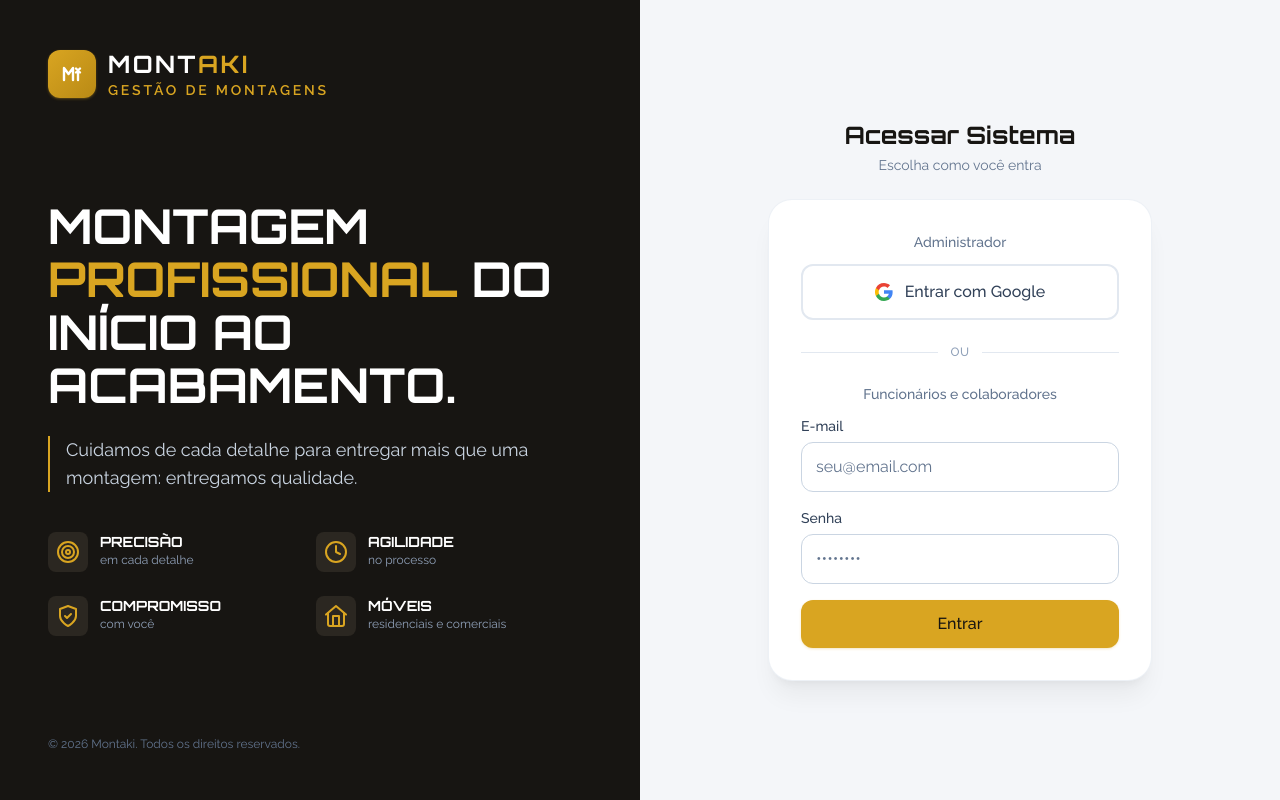
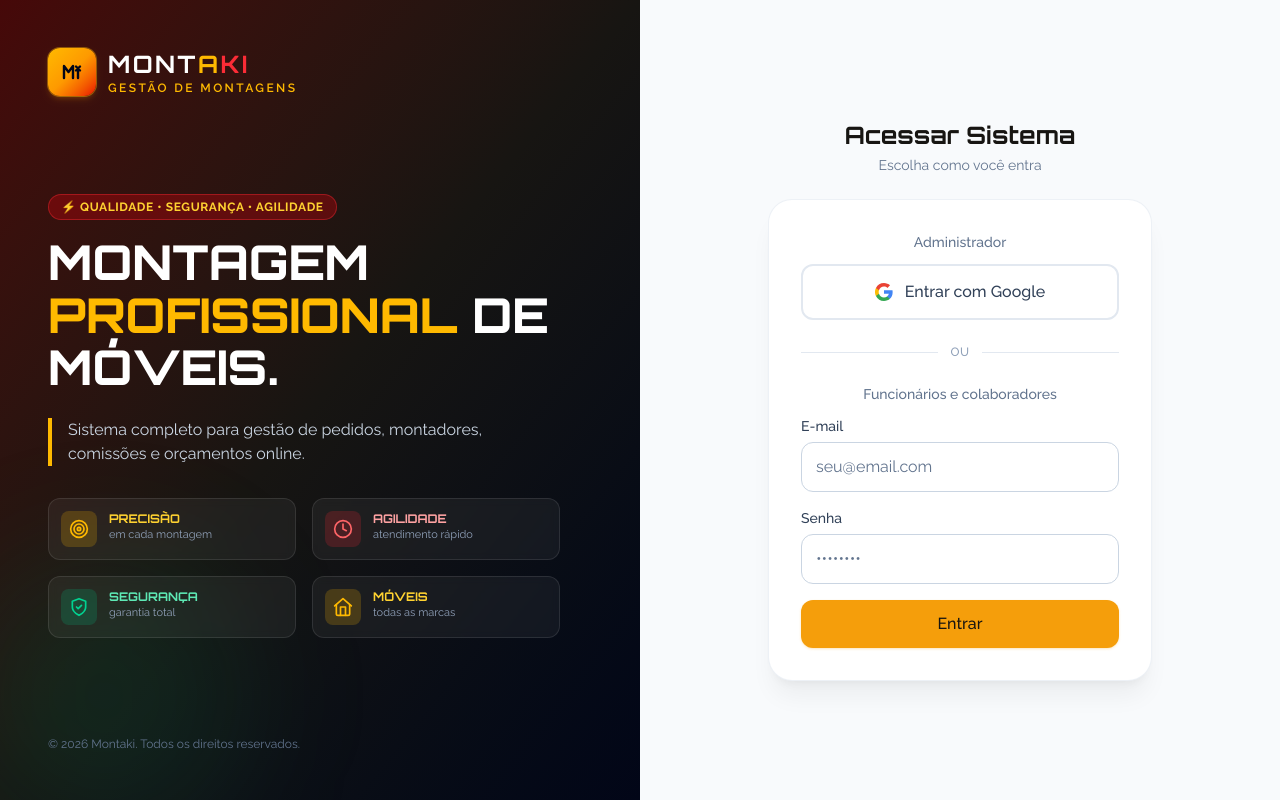
Before and after one commit to santwoxx/montaki, a Next.js app: page /login in a window 1280 px wide. Built offline with nearby package versions, Linux system fonts and the light colour scheme; no server answers.

Commit message:
style: atualiza cores do sistema para amarelo, vermelho e verde Montaki e remove cama box e bau dos orcamentos

```diff
--- a/app/globals.css
+++ b/app/globals.css
@@ -2,17 +2,26 @@
 
 :root {
   color-scheme: light;
-  --background: #f4f6f9;
-  --foreground: #171512; /* Preto Montaki */
+  --background: #f8fafc;
+  --foreground: #171512;
 }
 
 @theme inline {
   --color-background: var(--background);
   --color-foreground: var(--foreground);
   --color-navy: #171512;
-  --color-navy-light: #2b2721;
-  --color-gold: #d9a521;
-  --color-gold-hover: #b98a15;
+  --color-navy-light: #24221f;
+  --color-gold: #f59e0b;
+  --color-gold-hover: #d97706;
+  --color-gold-light: #fef08a;
+  --color-yellow: #facc15;
+  --color-yellow-dark: #ca8a04;
+  --color-brand-red: #dc2626;
+  --color-brand-red-dark: #991b1b;
+  --color-brand-red-light: #fee2e2;
+  --color-brand-green: #16a34a;
+  --color-brand-green-dark: #15803d;
+  --color-brand-green-light: #dcfce7;
   --font-sans: var(--font-raleway);
   --font-display: var(--font-orbitron);
 }
--- a/app/login/page.tsx
+++ b/app/login/page.tsx
@@ -11,62 +11,67 @@ export default async function LoginPage({
   return (
     <div className="flex min-h-screen">
       {/* Lado Esquerdo - Informações da Empresa (Visível apenas em telas médias+) */}
-      <div className="hidden w-1/2 flex-col justify-between bg-navy p-12 text-white lg:flex relative overflow-hidden">
-        <div className="absolute inset-0 opacity-10 bg-[radial-gradient(circle_at_bottom_left,_var(--tw-gradient-stops))] from-gold via-navy to-navy"></div>
+      <div className="hidden w-1/2 flex-col justify-between bg-gradient-to-br from-red-950 via-navy to-slate-950 p-12 text-white lg:flex relative overflow-hidden">
+        <div className="absolute inset-0 opacity-20 bg-[radial-gradient(circle_at_top_right,_var(--tw-gradient-stops))] from-amber-400 via-red-600 to-transparent"></div>
+        <div className="absolute -bottom-10 -left-10 h-72 w-72 rounded-full bg-emerald-500/10 blur-3xl"></div>
 
         <div className="relative z-10 flex items-center gap-3">
           <Logo tamanho="md" />
           <div className="leading-tight">
             <p className="text-2xl font-bold uppercase tracking-widest font-display">
-              Mont<span className="text-gold">aki</span>
+              Mont<span className="text-amber-400">a</span><span className="text-red-500">ki</span>
             </p>
-            <p className="text-sm text-gold font-sans tracking-[0.2em] font-semibold">GESTÃO DE MONTAGENS</p>
+            <p className="text-xs text-amber-400 font-sans tracking-[0.2em] font-semibold">GESTÃO DE MONTAGENS</p>
           </div>
         </div>
 
         <div className="relative z-10 max-w-lg">
-          <h1 className="font-display text-5xl font-bold uppercase leading-[1.1] mb-6">
-            Montagem <span className="text-gold">Profissional</span> do início ao acabamento.
+          <div className="inline-flex items-center gap-2 rounded-full bg-red-600/30 border border-red-500/40 px-3 py-1 text-xs font-bold text-amber-300 mb-4 uppercase tracking-wider">
+            <span>⚡ Qualidade • Segurança • Agilidade</span>
+          </div>
+
+          <h1 className="font-display text-4xl sm:text-5xl font-extrabold uppercase leading-[1.1] mb-6">
+            Montagem <span className="text-amber-400">Profissional</span> de Móveis.
           </h1>
-          <p className="mb-10 text-lg text-slate-300 font-sans border-l-2 border-gold pl-4">
-            Cuidamos de cada detalhe para entregar mais que uma montagem: entregamos qualidade.
+          <p className="mb-8 text-base text-slate-300 font-sans border-l-4 border-amber-400 pl-4">
+            Sistema completo para gestão de pedidos, montadores, comissões e orçamentos online.
           </p>
 
-          <div className="grid grid-cols-2 gap-6 mt-8">
-            <div className="flex items-start gap-3">
-              <div className="flex h-10 w-10 shrink-0 items-center justify-center rounded-lg bg-navy-light text-gold">
-                <svg xmlns="http://www.w3.org/2000/svg" width="24" height="24" viewBox="0 0 24 24" fill="none" stroke="currentColor" strokeWidth="2" strokeLinecap="round" strokeLinejoin="round"><circle cx="12" cy="12" r="10"/><circle cx="12" cy="12" r="6"/><circle cx="12" cy="12" r="2"/></svg>
+          <div className="grid grid-cols-2 gap-4 mt-6">
+            <div className="flex items-start gap-3 rounded-xl bg-white/5 p-3 border border-white/10 backdrop-blur-xs">
+              <div className="flex h-9 w-9 shrink-0 items-center justify-center rounded-lg bg-amber-400/20 text-amber-400">
+                <svg xmlns="http://www.w3.org/2000/svg" width="20" height="20" viewBox="0 0 24 24" fill="none" stroke="currentColor" strokeWidth="2" strokeLinecap="round" strokeLinejoin="round"><circle cx="12" cy="12" r="10"/><circle cx="12" cy="12" r="6"/><circle cx="12" cy="12" r="2"/></svg>
               </div>
               <div>
-                <h3 className="font-bold font-display text-sm">PRECISÃO</h3>
-                <p className="text-xs text-slate-400">em cada detalhe</p>
+                <h3 className="font-bold font-display text-xs text-amber-300">PRECISÃO</h3>
+                <p className="text-[11px] text-slate-400">em cada montagem</p>
               </div>
             </div>
-            <div className="flex items-start gap-3">
-              <div className="flex h-10 w-10 shrink-0 items-center justify-center rounded-lg bg-navy-light text-gold">
-                <svg xmlns="http://www.w3.org/2000/svg" width="24" height="24" viewBox="0 0 24 24" fill="none" stroke="currentColor" strokeWidth="2" strokeLinecap="round" strokeLinejoin="round"><circle cx="12" cy="12" r="10"/><polyline points="12 6 12 12 16 14"/></svg>
+            <div className="flex items-start gap-3 rounded-xl bg-white/5 p-3 border border-white/10 backdrop-blur-xs">
+              <div className="flex h-9 w-9 shrink-0 items-center justify-center rounded-lg bg-red-500/20 text-red-400">
+                <svg xmlns="http://www.w3.org/2000/svg" width="20" height="20" viewBox="0 0 24 24" fill="none" stroke="currentColor" strokeWidth="2" strokeLinecap="round" strokeLinejoin="round"><circle cx="12" cy="12" r="10"/><polyline points="12 6 12 12 16 14"/></svg>
               </div>
               <div>
-                <h3 className="font-bold font-display text-sm">AGILIDADE</h3>
-                <p className="text-xs text-slate-400">no processo</p>
+                <h3 className="font-bold font-display text-xs text-red-300">AGILIDADE</h3>
+                <p className="text-[11px] text-slate-400">atendimento rápido</p>
               </div>
             </div>
-            <div className="flex items-start gap-3">
-              <div className="flex h-10 w-10 shrink-0 items-center justify-center rounded-lg bg-navy-light text-gold">
-                <svg xmlns="http://www.w3.org/2000/svg" width="24" height="24" viewBox="0 0 24 24" fill="none" stroke="currentColor" strokeWidth="2" strokeLinecap="round" strokeLinejoin="round"><path d="M12 22s8-4 8-10V5l-8-3-8 3v7c0 6 8 10 8 10z"/><polyline points="9 12 11 14 15 10"/></svg>
+            <div className="flex items-start gap-3 rounded-xl bg-white/5 p-3 border border-white/10 backdrop-blur-xs">
+              <div className="flex h-9 w-9 shrink-0 items-center justify-center rounded-lg bg-emerald-500/20 text-emerald-400">
+                <svg xmlns="http://www.w3.org/2000/svg" width="20" height="20" viewBox="0 0 24 24" fill="none" stroke="currentColor" strokeWidth="2" strokeLinecap="round" strokeLinejoin="round"><path d="M12 22s8-4 8-10V5l-8-3-8 3v7c0 6 8 10 8 10z"/><polyline points="9 12 11 14 15 10"/></svg>
               </div>
               <div>
-                <h3 className="font-bold font-display text-sm">COMPROMISSO</h3>
-                <p className="text-xs text-slate-400">com você</p>
+                <h3 className="font-bold font-display text-xs text-emerald-300">SEGURANÇA</h3>
+                <p className="text-[11px] text-slate-400">garantia total</p>
               </div>
             </div>
-            <div className="flex items-start gap-3">
-              <div className="flex h-10 w-10 shrink-0 items-center justify-center rounded-lg bg-navy-light text-gold">
-                <svg xmlns="http://www.w3.org/2000/svg" width="24" height="24" viewBox="0 0 24 24" fill="none" stroke="currentColor" strokeWidth="2" strokeLinecap="round" strokeLinejoin="round"><path d="M20 9v11a2 2 0 0 1-2 2H6a2 2 0 0 1-2-2V9"/><path d="M9 22V12h6v10M2 10.6L12 2l10 8.6"/></svg>
+            <div className="flex items-start gap-3 rounded-xl bg-white/5 p-3 border border-white/10 backdrop-blur-xs">
+              <div className="flex h-9 w-9 shrink-0 items-center justify-center rounded-lg bg-amber-400/20 text-amber-400">
+                <svg xmlns="http://www.w3.org/2000/svg" width="20" height="20" viewBox="0 0 24 24" fill="none" stroke="currentColor" strokeWidth="2" strokeLinecap="round" strokeLinejoin="round"><path d="M20 9v11a2 2 0 0 1-2 2H6a2 2 0 0 1-2-2V9"/><path d="M9 22V12h6v10M2 10.6L12 2l10 8.6"/></svg>
               </div>
               <div>
-                <h3 className="font-bold font-display text-sm">MÓVEIS</h3>
-                <p className="text-xs text-slate-400">residenciais e comerciais</p>
+                <h3 className="font-bold font-display text-xs text-amber-300">MÓVEIS</h3>
+                <p className="text-[11px] text-slate-400">todas as marcas</p>
               </div>
             </div>
           </div>
--- a/app/orcamento/solicitar/SolicitarOrcamentoClient.tsx
+++ b/app/orcamento/solicitar/SolicitarOrcamentoClient.tsx
@@ -213,27 +213,33 @@ export default function SolicitarOrcamentoClient() {
 
   return (
     <div className="mx-auto max-w-5xl px-4 py-8 space-y-8">
-      {/* Header */}
-      <div className="rounded-2xl bg-navy p-6 sm:p-8 text-white shadow-xl relative overflow-hidden">
+      {/* Header com identidade visual Montaki (Amarelo, Vermelho e Verde) */}
+      <div className="rounded-2xl bg-gradient-to-r from-red-900 via-red-800 to-slate-950 p-6 sm:p-8 text-white shadow-xl relative overflow-hidden border border-red-700/40">
+        <div className="absolute inset-0 opacity-15 bg-[radial-gradient(ellipse_at_top_left,_var(--tw-gradient-stops))] from-amber-300 via-yellow-500 to-transparent"></div>
         <div className="relative z-10 flex flex-col sm:flex-row items-center justify-between gap-6">
           <div className="text-center sm:text-left space-y-2">
             <div className="flex items-center justify-center sm:justify-start gap-2">
               <Logo tamanho="sm" />
-              <span className="text-xs font-bold uppercase tracking-widest text-gold">Montaki Serviços</span>
+              <span className="text-xs font-bold uppercase tracking-widest text-amber-300 bg-black/40 px-2.5 py-0.5 rounded-full border border-amber-300/30">
+                Montaki Serviços
+              </span>
+              <span className="text-[11px] font-bold text-emerald-400 bg-emerald-950/60 px-2 py-0.5 rounded-full border border-emerald-500/30">
+                ● Atendimento Online
+              </span>
             </div>
             <h1 className="text-2xl sm:text-3xl font-extrabold font-display">
               Solicitar Orçamento Online
             </h1>
-            <p className="text-sm text-slate-300 max-w-xl">
+            <p className="text-sm text-amber-100/90 max-w-xl">
               Monte seu pacote de montagem abaixo. Veja o valor estimado na hora e envie direto para nossa equipe!
             </p>
           </div>
           <div className="shrink-0 flex gap-2">
             <Link
               href="/tabela-precos"
-              className="rounded-xl bg-white/10 hover:bg-white/20 px-4 py-2 text-xs font-bold text-white transition-all backdrop-blur-sm border border-white/10"
+              className="rounded-xl bg-amber-400 hover:bg-amber-300 text-slate-950 px-4 py-2.5 text-xs font-bold transition-all shadow-md font-display uppercase tracking-wide"
             >
-              📋 Ver Tabela Completa
+              📋 Tabela Oficial
             </Link>
           </div>
         </div>
@@ -536,19 +542,30 @@ export default function SolicitarOrcamentoClient() {
       </form>
 
       {/* Regras Comerciais */}
-      <div className="rounded-2xl border border-slate-200 bg-white p-6 shadow-sm space-y-4">
-        <h2 className="text-base font-bold text-slate-900 flex items-center gap-2">
+      <div className="rounded-2xl border-2 border-red-200 bg-red-50/40 p-6 shadow-sm space-y-4">
+        <h2 className="text-base font-bold text-red-900 flex items-center gap-2">
           <span>📋</span> Regras Comerciais & Condições de Montagem
         </h2>
-        <div className="grid gap-2 sm:grid-cols-2 text-xs text-slate-600">
+        <div className="grid gap-2 sm:grid-cols-2 text-xs text-red-950/80">
           {regrasComerciais.map((regra, i) => (
             <div key={i} className="flex items-start gap-2">
-              <span className="text-gold font-bold">✔</span>
+              <span className="text-red-600 font-bold">✔</span>
               <span>{regra}</span>
             </div>
           ))}
         </div>
       </div>
+
+      {/* Banner de Compromisso Montaki */}
+      <div className="rounded-2xl bg-gradient-to-r from-amber-400 via-amber-500 to-yellow-400 p-4 text-slate-950 font-black text-center shadow-lg border border-amber-300 font-display tracking-widest text-sm sm:text-base flex items-center justify-center gap-3">
+        <span>🔧</span>
+        <span>QUALIDADE</span>
+        <span className="text-red-600">•</span>
+        <span>SEGURANÇA</span>
+        <span className="text-red-600">•</span>
+        <span>AGILIDADE</span>
+        <span>🔧</span>
+      </div>
     </div>
   );
 }
--- a/app/tabela-precos/page.tsx
+++ b/app/tabela-precos/page.tsx
@@ -37,16 +37,18 @@ export default function TabelaPrecosPage() {
 
         <div className="grid gap-8 md:grid-cols-3">
           <div className="md:col-span-2 space-y-6">
-            <Card className="p-0 overflow-hidden border-2 border-gold/50 shadow-lg">
-              <div className="bg-navy py-4 px-6 text-center">
-                <h2 className="text-xl font-bold text-white tracking-wide uppercase">Serviços</h2>
+            <Card className="p-0 overflow-hidden border-2 border-amber-400/60 shadow-lg">
+              <div className="bg-gradient-to-r from-red-800 to-red-950 py-4 px-6 text-center border-b border-red-700">
+                <h2 className="text-xl font-bold text-amber-300 tracking-wide uppercase font-display">
+                  Serviços de Montagem
+                </h2>
               </div>
               <ul className="divide-y divide-slate-100">
                 {principais.map((item) => (
                   <li key={item.id} className="flex justify-between items-center py-3 px-6 hover:bg-slate-50 transition-colors">
                     <span className="font-medium text-slate-800">{item.nome}</span>
                     <div className="flex flex-col items-end">
-                      <span className="font-bold text-navy bg-gold/20 px-3 py-1 rounded-md">
+                      <span className="font-bold text-slate-950 bg-amber-400 px-3 py-1 rounded-md text-sm shadow-xs">
                         {item.precoFormatado}
                       </span>
                       {item.observacao && (
@@ -61,14 +63,16 @@ export default function TabelaPrecosPage() {
 
           <div className="space-y-6">
             <Card className="p-0 overflow-hidden border-2 border-slate-200 shadow-md">
-              <div className="bg-slate-800 py-3 px-4 text-center">
-                <h2 className="text-lg font-bold text-white uppercase">Serviços Adicionais</h2>
+              <div className="bg-slate-900 py-3.5 px-4 text-center border-b border-slate-800">
+                <h2 className="text-sm font-bold text-amber-400 uppercase tracking-wide font-display">
+                  Serviços Adicionais
+                </h2>
               </div>
               <ul className="divide-y divide-slate-100 text-sm">
                 {adicionais.map((item) => (
                   <li key={item.id} className="flex flex-col py-3 px-4">
                     <span className="font-medium text-slate-800 mb-1">{item.nome}</span>
-                    <span className="font-semibold text-slate-600 bg-slate-100 px-2 py-1 rounded w-fit">
+                    <span className="font-bold text-slate-900 bg-amber-100 px-2.5 py-0.5 rounded w-fit text-xs border border-amber-200">
                       {item.precoFormatado}
                     </span>
                   </li>
@@ -76,14 +80,14 @@ export default function TabelaPrecosPage() {
               </ul>
             </Card>
 
-            <Card className="bg-red-50 border-red-200">
-              <h2 className="text-lg font-bold text-red-800 mb-4 flex items-center gap-2">
-                <span className="text-xl">📋</span> Regras Comerciais
+            <Card className="bg-red-50/60 border-2 border-red-200 shadow-xs">
+              <h2 className="text-base font-bold text-red-900 mb-3 flex items-center gap-2">
+                <span className="text-lg">📋</span> Regras Comerciais
               </h2>
-              <ul className="space-y-3 text-sm text-red-900/80">
+              <ul className="space-y-2.5 text-xs text-red-950/80">
                 {regrasComerciais.map((regra, i) => (
                   <li key={i} className="flex items-start gap-2">
-                    <span className="text-red-500 mt-0.5">✔</span>
+                    <span className="text-red-600 font-bold mt-0.5">✔</span>
                     <span>{regra}</span>
                   </li>
                 ))}
@@ -91,6 +95,17 @@ export default function TabelaPrecosPage() {
             </Card>
           </div>
         </div>
+
+        {/* Banner de Compromisso Montaki */}
+        <div className="rounded-2xl bg-gradient-to-r from-amber-400 via-amber-500 to-yellow-400 p-4 text-slate-950 font-black text-center shadow-lg border border-amber-300 font-display tracking-widest text-sm sm:text-base flex items-center justify-center gap-3">
+          <span>🔧</span>
+          <span>QUALIDADE</span>
+          <span className="text-red-600">•</span>
+          <span>SEGURANÇA</span>
+          <span className="text-red-600">•</span>
+          <span>AGILIDADE</span>
+          <span>🔧</span>
+        </div>
       </div>
     </div>
   );
--- a/components/Logo.tsx
+++ b/components/Logo.tsx
@@ -25,7 +25,7 @@ export function Logo({
   return (
     <span
       className={cx(
-        "flex shrink-0 items-center justify-center bg-linear-to-br from-gold to-gold-hover text-white shadow-sm shadow-gold/30",
+        "flex shrink-0 items-center justify-center bg-gradient-to-br from-amber-400 via-amber-500 to-red-600 text-slate-950 shadow-md shadow-amber-500/20 ring-1 ring-amber-400/40",
         caixa,
         className
       )}
--- a/components/NavBar.tsx
+++ b/components/NavBar.tsx
@@ -87,12 +87,13 @@ export function NavBar({
   return (
     <>
       <header className="sticky top-0 z-10 border-b border-navy-light bg-navy/95 backdrop-blur-sm shadow-md">
+        <div className="h-1 w-full bg-gradient-to-r from-amber-400 via-red-600 to-emerald-500" />
         <div className="mx-auto flex max-w-5xl flex-wrap items-center justify-between gap-3 px-4 py-3">
           <div className="flex items-center gap-3">
             <Logo tamanho="sm" />
             <div className="leading-tight">
               <p className="text-lg font-bold text-white uppercase tracking-wide font-display">
-                Mont<span className="text-gold">aki</span>
+                Mont<span className="text-amber-400">a</span><span className="text-red-500">ki</span>
               </p>
               <p className="text-xs text-slate-400 font-sans">{titulo}</p>
             </div>
--- a/lib/tabelaPrecos.ts
+++ b/lib/tabelaPrecos.ts
@@ -20,8 +20,6 @@ export const tabelaPrecos: ItemTabelaPreco[] = [
   { id: "s7", nome: "Multiuso grande", precoBase: 99, precoFormatado: "R$ 99,00", categoria: "Principal" },
   { id: "s8", nome: "Cama solteiro", precoBase: 88, precoFormatado: "R$ 88,00", categoria: "Principal" },
   { id: "s9", nome: "Cama casal", precoBase: 110, precoFormatado: "R$ 110,00", categoria: "Principal" },
-  { id: "s10", nome: "Cama box", precoBase: 77, precoFormatado: "R$ 77,00", categoria: "Principal" },
-  { id: "s11", nome: "Cama box baú", precoBase: 132, precoFormatado: "R$ 132,00", categoria: "Principal" },
   { id: "s12", nome: "Beliche", precoBase: 143, precoFormatado: "R$ 143,00", categoria: "Principal" },
   { id: "s13", nome: "Guarda-roupa 2 portas", precoBase: 110, precoFormatado: "R$ 110,00", categoria: "Principal" },
   { id: "s14", nome: "Guarda-roupa 3 portas", precoBase: 143, precoFormatado: "R$ 143,00", categoria: "Principal" },
```
